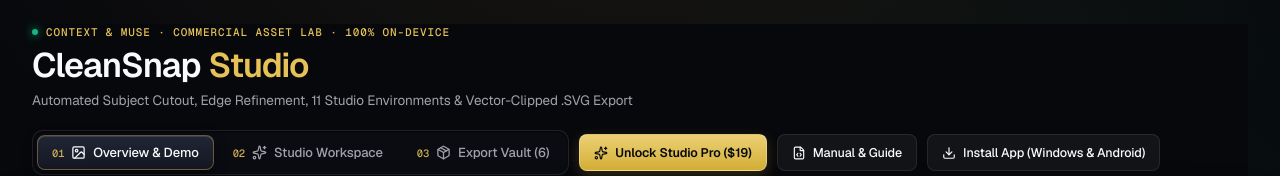
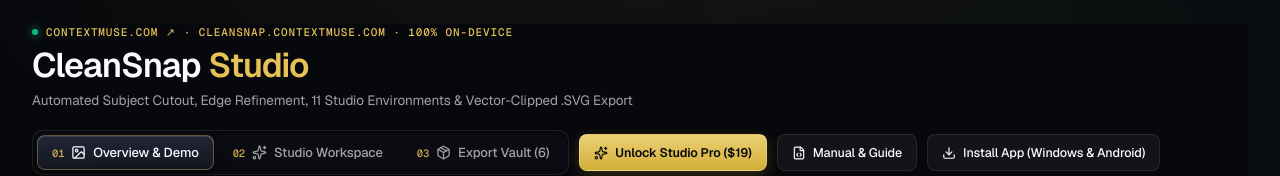
Before and after one commit to rouguemuse/cleansnap-ai, a React (Vite) app in the folder frontend/: page / in a window 1280 px wide. Shown: the top 176 px of the page. Built offline with nearby package versions, Linux system fonts and the light colour scheme; what onnxruntime-web would draw is missing.

Commit message:
feat(domain): bind cleansnap.contextmuse.com and link header eyebrow to contextmuse.com

```diff
--- a/frontend/src/App.jsx
+++ b/frontend/src/App.jsx
@@ -2004,7 +2004,17 @@ export default function App() {
         >
           <div className="brand-eyebrow">
             <span className="brand-eyebrow-dot" />
-            <span>CONTEXT &amp; MUSE · COMMERCIAL ASSET LAB · 100% ON-DEVICE</span>
+            <a
+              href="https://www.contextmuse.com"
+              target="_blank"
+              rel="noopener noreferrer"
+              onClick={(e) => e.stopPropagation()}
+              style={{ color: 'var(--gold)', textDecoration: 'none' }}
+              title="Visit Context & Muse LLC (contextmuse.com)"
+            >
+              CONTEXTMUSE.COM ↗
+            </a>
+            <span>· CLEANSNAP.CONTEXTMUSE.COM · 100% ON-DEVICE</span>
           </div>
           <h1 className="brand-title">
             <span>CleanSnap</span>
```
